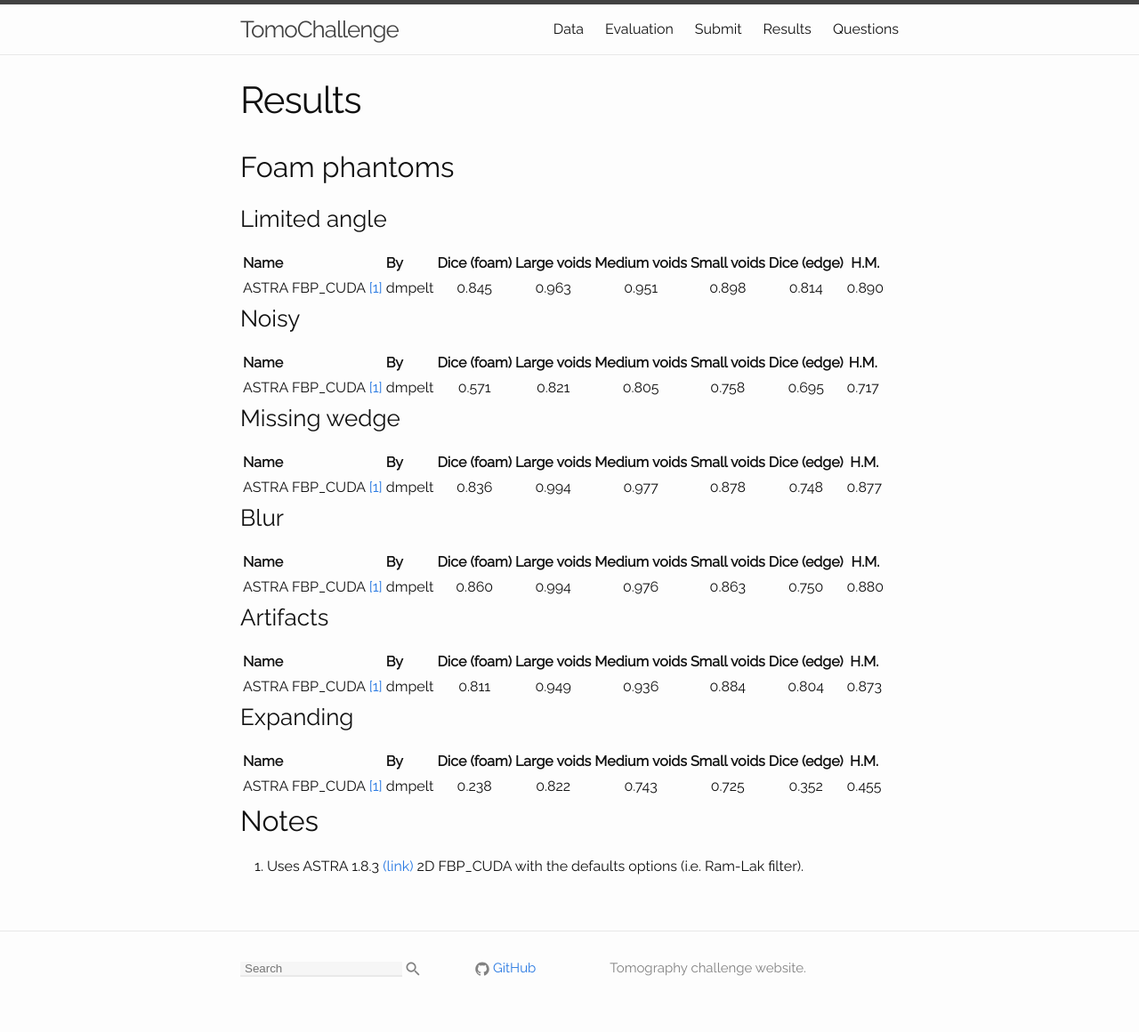
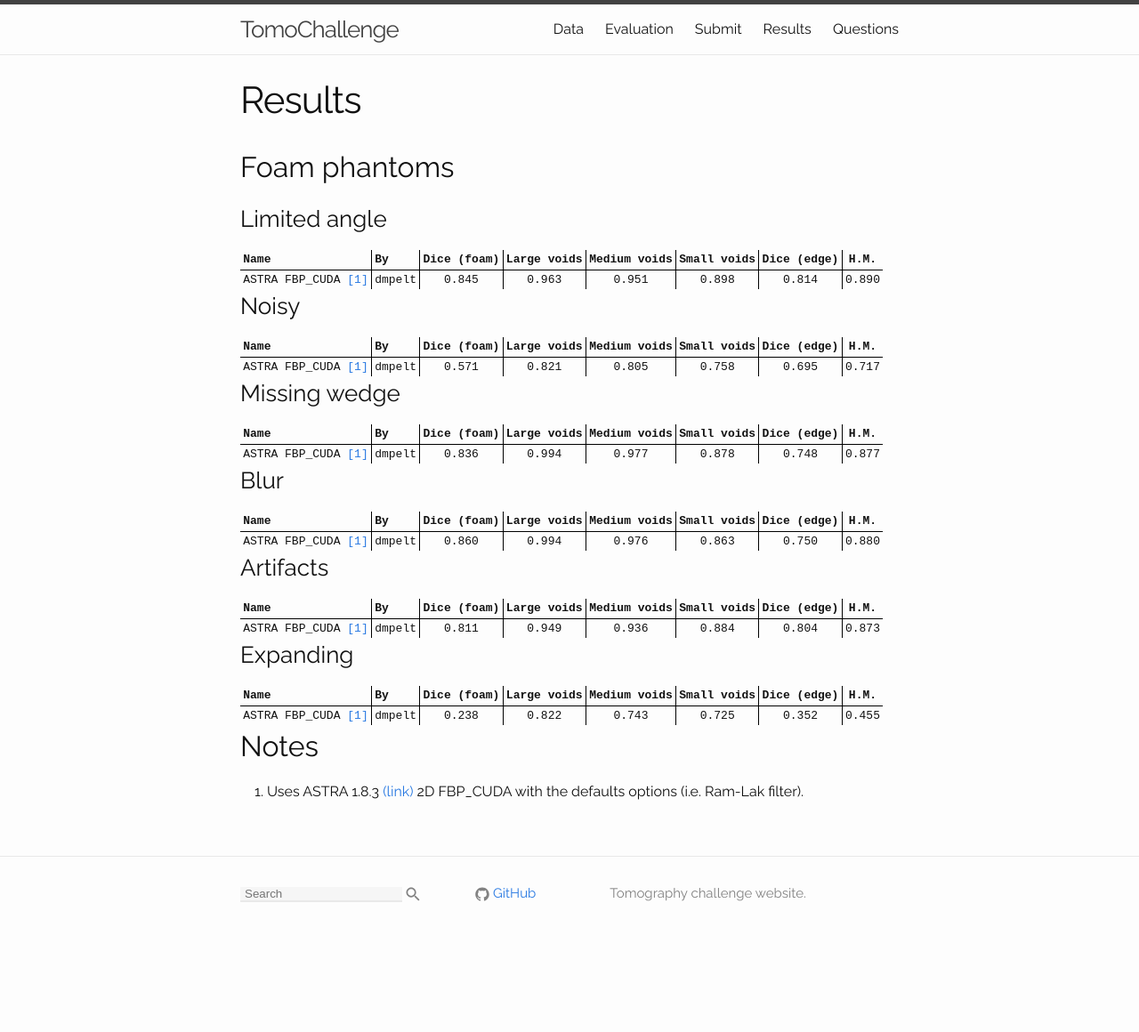
Before and after one commit to tomochallenge/tomochallenge.github.io, a Jekyll site: the page built from main_pages/70_results.md, in a window 1280 px wide. Shown: the whole page at 89% size. Built offline with Jekyll 4.4.1, drawn with Linux system fonts in a browser that asks for light colours; after the commit the page ends 1076 px from its top, so only the background shows below that.

Commit message:
Update main.scss

```diff
--- a/assets/main.scss
+++ b/assets/main.scss
@@ -39,3 +39,43 @@ $on-laptop:        800px;
 
 // Import partials from the `minima` theme.
 @import "minima";
+
+table {
+    font-family: monospace;
+    font-size: medium;
+}
+table {
+    border:none;
+    border-collapse: collapse;
+}
+
+table td {
+    border-left: 1px solid #000;
+    border-right: 1px solid #000;
+    padding-left: 0.25em;
+    padding-right: 0.25em;
+}
+
+table td:first-child {
+    border-left: none;
+}
+
+table td:last-child {
+    border-right: none;
+}
+
+table th {
+    border-left: 1px solid #000;
+    border-right: 1px solid #000;
+    border-bottom: 1px solid #000;
+    padding-left: 0.25em;
+    padding-right: 0.25em;
+}
+
+table th:first-child {
+    border-left: none;
+}
+
+table th:last-child {
+    border-right: none;
+}
```
